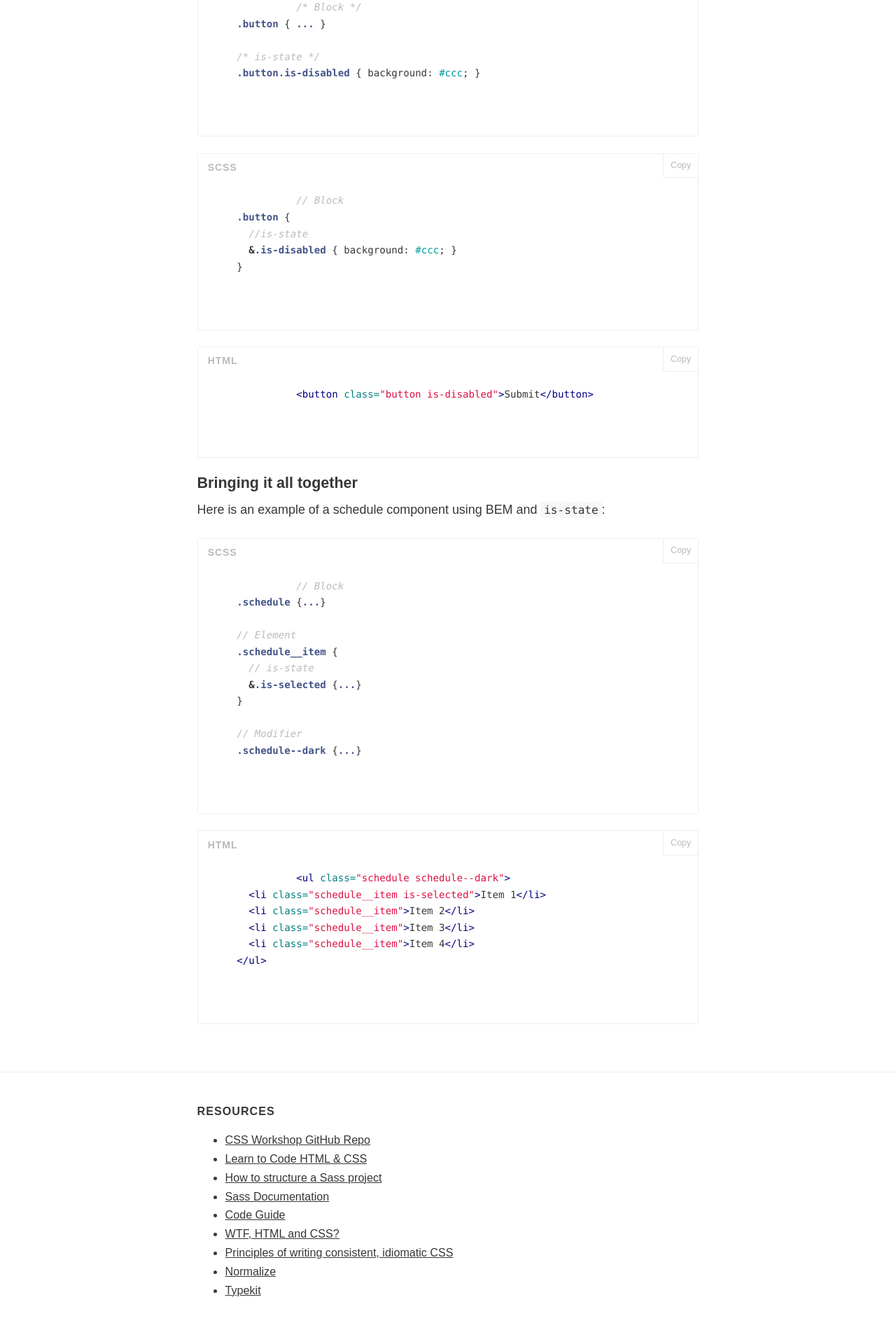
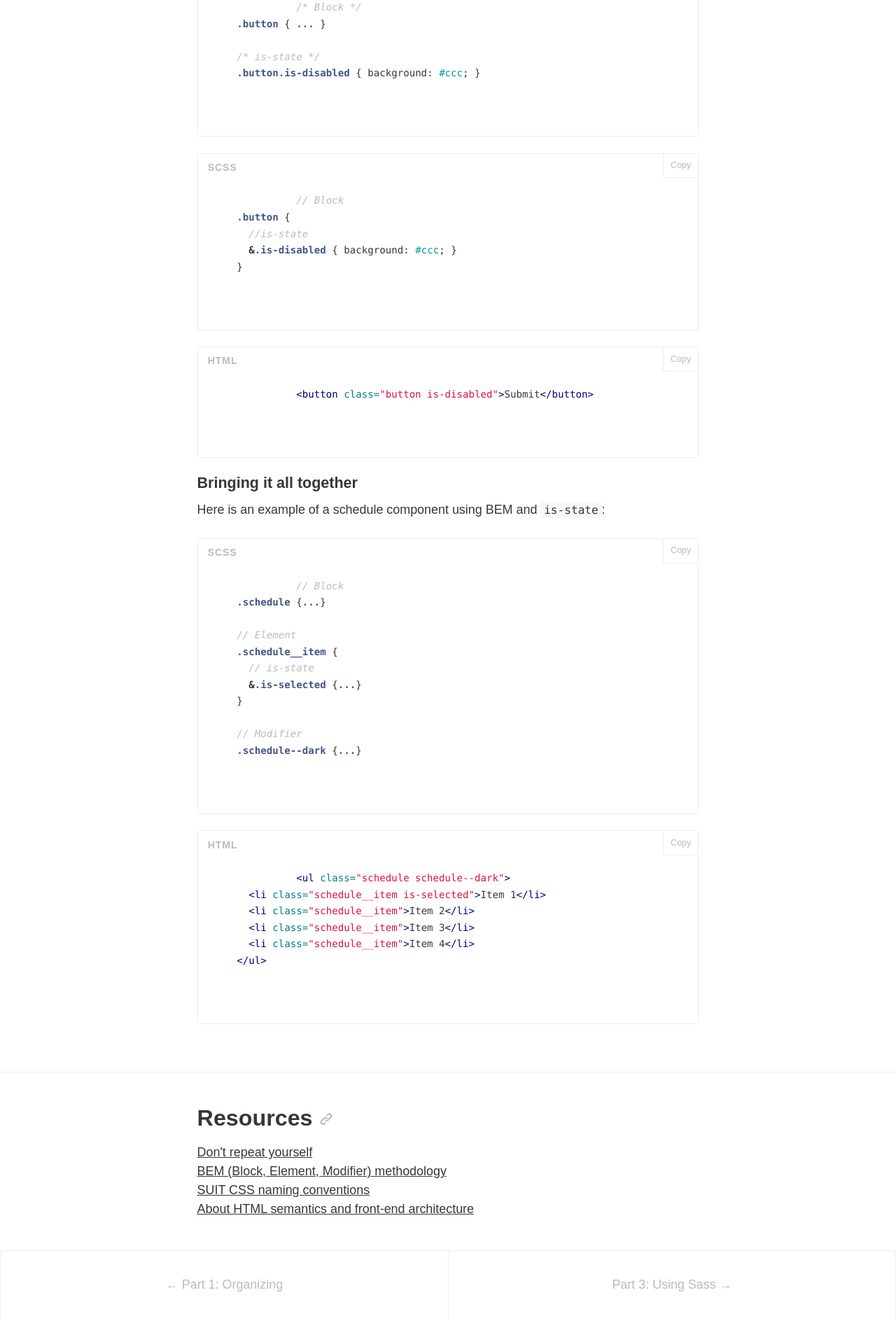
Before and after one commit to aekaplan/css-workshop, a Jekyll site: the page built from part-2/index.html, in a window 1280 px wide. Shown: the part 4159-6079 px from the top of the page at 70% size. Built offline with Jekyll 4.4.1, drawn with Linux system fonts in a browser that asks for light colours; nearby versions of some CDN libraries; after the commit the page ends 6044 px from its top, so only the background shows below that.

Commit message:
updates workshop

```diff
--- a/_includes/footer.html
+++ /dev/null
@@ -1,16 +0,0 @@
-<footer>
-  <div class="container">
-    <h4>Resources</h4>
-    <ul>
-      <li><a href="https://github.com/aekaplan/css-workshop" target="_blank">CSS Workshop GitHub Repo</a></li>
-      <li><a href="http://learn.shayhowe.com/html-css/" target="_blank">Learn to Code HTML &amp; CSS</a>
-      <li><a href="http://thesassway.com/beginner/how-to-structure-a-sass-project" target="_blank">How to structure a Sass project</a></li>
-      <li><a href="http://sass-lang.com/" target="_blank">Sass Documentation</a></li>
-      <li><a href="http://mdo.github.io/code-guide/" target="_blank">Code Guide</a>
-      <li><a href="http://wtfhtmlcss.com/" target="_blank">WTF, HTML and CSS?</a>
-      <li><a href="https://github.com/necolas/idiomatic-css" target="_blank">Principles of writing consistent, idiomatic CSS</a></li>
-      <li><a href="http://necolas.github.io/normalize.css/" target="_blank">Normalize</a></li>
-      <li><a href="http://typekit.com" target="_blank">Typekit</a></li>
-    </ul>
-  </div>
-</footer>
--- a/_layouts/default.html
+++ b/_layouts/default.html
@@ -5,7 +5,5 @@
     {% include header.html %}
 
     {{ content }}
-
-    {% include footer.html %}
   </body>
 </html>
--- a/_sass/components/_layout.scss
+++ b/_sass/components/_layout.scss
@@ -17,6 +17,7 @@ body {
   font: $body-font;
   text-rendering: optimizeLegibility;
   -webkit-font-smoothing: antialiased;
+  -moz-osx-font-smoothing: grayscale;
 
   @media #{$medium} {
     font-size: 112%;
@@ -148,9 +149,38 @@ nav {
 }
 
 /* ==========================================================================
-   Footer
+   Footer Nav
    ========================================================================== */
 
-   footer {
-    a { font-size: .9em; }
+.footer-nav {
+  @extend %clearfix;
+  border-left: 1px solid $border-light;
+  border-right: 1px solid $border-light;
+  list-style: none;
+  margin: 0;
+  padding: 0;
+
+  .footer-nav-item {
+    color: $gray;
+    display: block;
+    float: left;
+    padding: 2em;
+    text-align: center;
+    text-decoration: none;
+    @include prefix-property(transition, .2s);
+    width: 50%;
+
+    &:hover { color: $black }
+
+    &.is-solo { width: 100%; }
+    &.footer-nav-right { border-left: 1px solid $border-light; }
+
+    .footer-nav-title {
+      display: none;
+
+      @media #{$medium} {
+        display: inline;
+      }
+    }
   }
+}
--- a/part-2/index.html
+++ b/part-2/index.html
@@ -131,3 +131,26 @@ part-2: true
     </div>
   </div>
 </section>
+
+<section>
+  <div class="container">
+    <h2 id="resources">Resources <a class="content-link icon-link" href="#resources"></a></h2>
+    <ul class="clean-list">
+      <li><a href="http://en.wikipedia.org/wiki/Don't_repeat_yourself" target="_blank">Don't repeat yourself</a></li>
+      <li><a href="http://csswizardry.com/2013/01/mindbemding-getting-your-head-round-bem-syntax" target="_blank">BEM (Block, Element, Modifier) methodology</a></li>
+      <li><a href="https://github.com/suitcss/suit/blob/master/doc/naming-conventions.md#is-stateOfComponent" target="_blank">SUIT CSS naming conventions</a></li>
+      <li><a href="http://nicolasgallagher.com/about-html-semantics-front-end-architecture" target="_blank">About HTML semantics and front-end architecture</a></li>
+    </ul>
+  </div>
+</section>
+
+<footer>
+  <ul class="footer-nav">
+    <li>
+      <a href="{{ site.baseurl }}/" class="footer-nav-item">← Part 1<span class="footer-nav-title">: Organizing</span></a>
+    </li>
+    <li>
+      <a href="{{ site.baseurl }}/part-3" class="footer-nav-item footer-nav-right">Part 3<span class="footer-nav-title">: Using Sass</span> →</a>
+    </li>
+  </ul>
+</footer>
```
Also changed, not shown: index.html (+23 -0 lines), part-3/index.html (+20 -0 lines).
